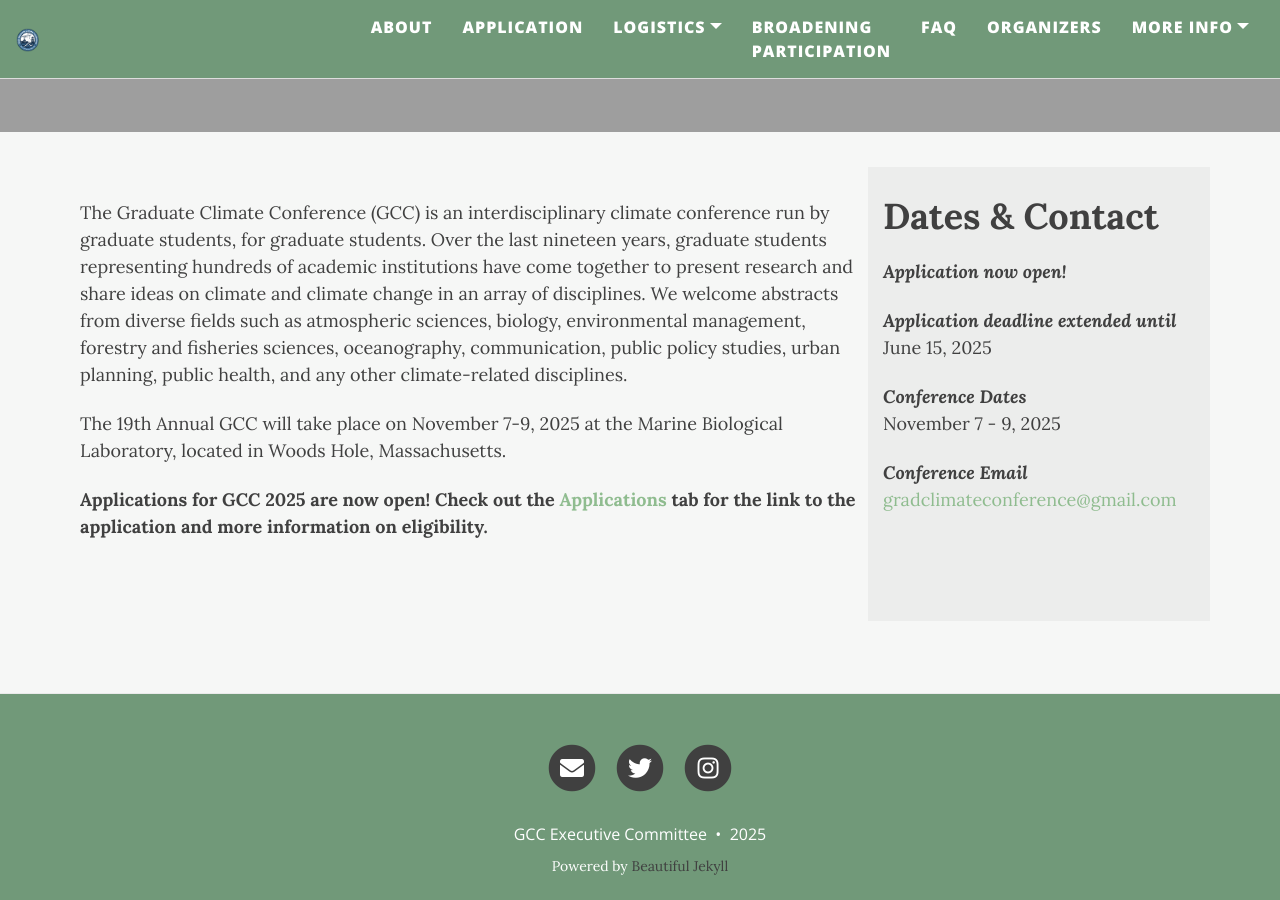
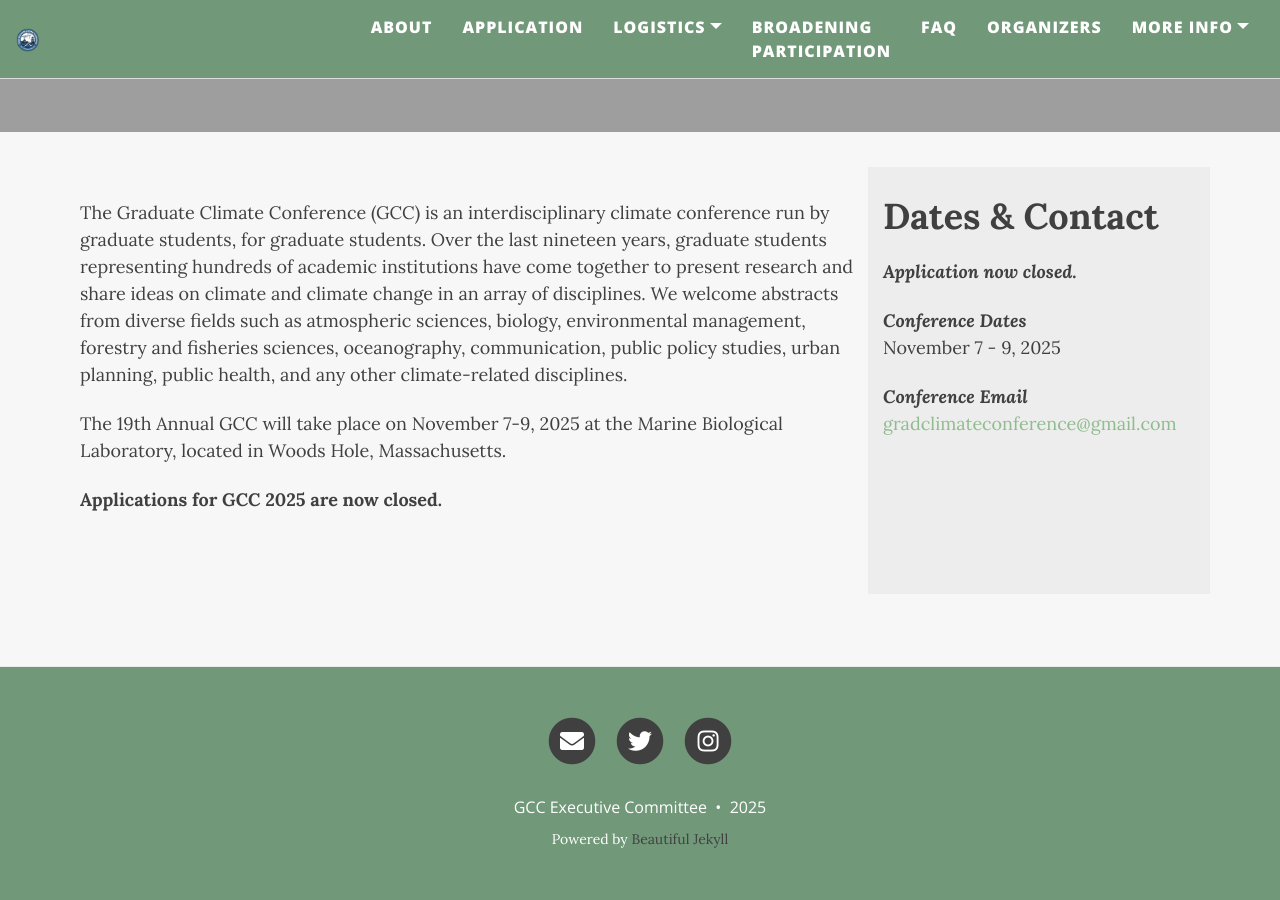
Before and after one commit to graduateclimateconference/graduateclimateconference.github.io, a Jekyll site: the page built from index.html, in a window 1280 px wide and 900 px high, scrolled down 501 px. Built offline with Jekyll 4.4.1, drawn with Linux system fonts in a browser that asks for light colours; nearby versions of some CDN libraries; the list of posts is cut into pages by our own code.

Commit message:
Update index.html

```diff
--- a/index.html
+++ b/index.html
@@ -43,14 +43,13 @@
         </p>
         <p>The 19th Annual GCC will take place on November 7-9, 2025 at the Marine Biological Laboratory, located in Woods Hole, Massachusetts. <br>
         </p>
-        <p><strong> Applications for GCC 2025 are now open! Check out the <a href="https://graduateclimateconference.github.io/application/" target="_blank">Applications</a> tab for the link to the application and more information on eligibility. </strong></p>
+        <p><strong> Applications for GCC 2025 are now closed. </strong></p>
             <br>
         </p>
         </div>
       <div class="column right" style="background-color: rgba(213,213,213,0.3);">
         <h1 style="font-family: 'Lora', 'Times New Roman', serif;">Dates & Contact</h1>
-        <p><strong><em>Application now open!</strong></em><br></p>
-        <p><strong><em>Application deadline extended until</strong></em><br>June 15, 2025</p>
+        <p><strong><em>Application now closed.</strong></em><br></p>
         <p><strong><em>Conference Dates</strong></em><br>November 7 - 9, 2025</p>
         <p><strong><em>Conference Email</strong></em><br><a href="mailto:gradclimateconference@gmail.com">gradclimateconference@gmail.com</a></p>
       </div>
```
